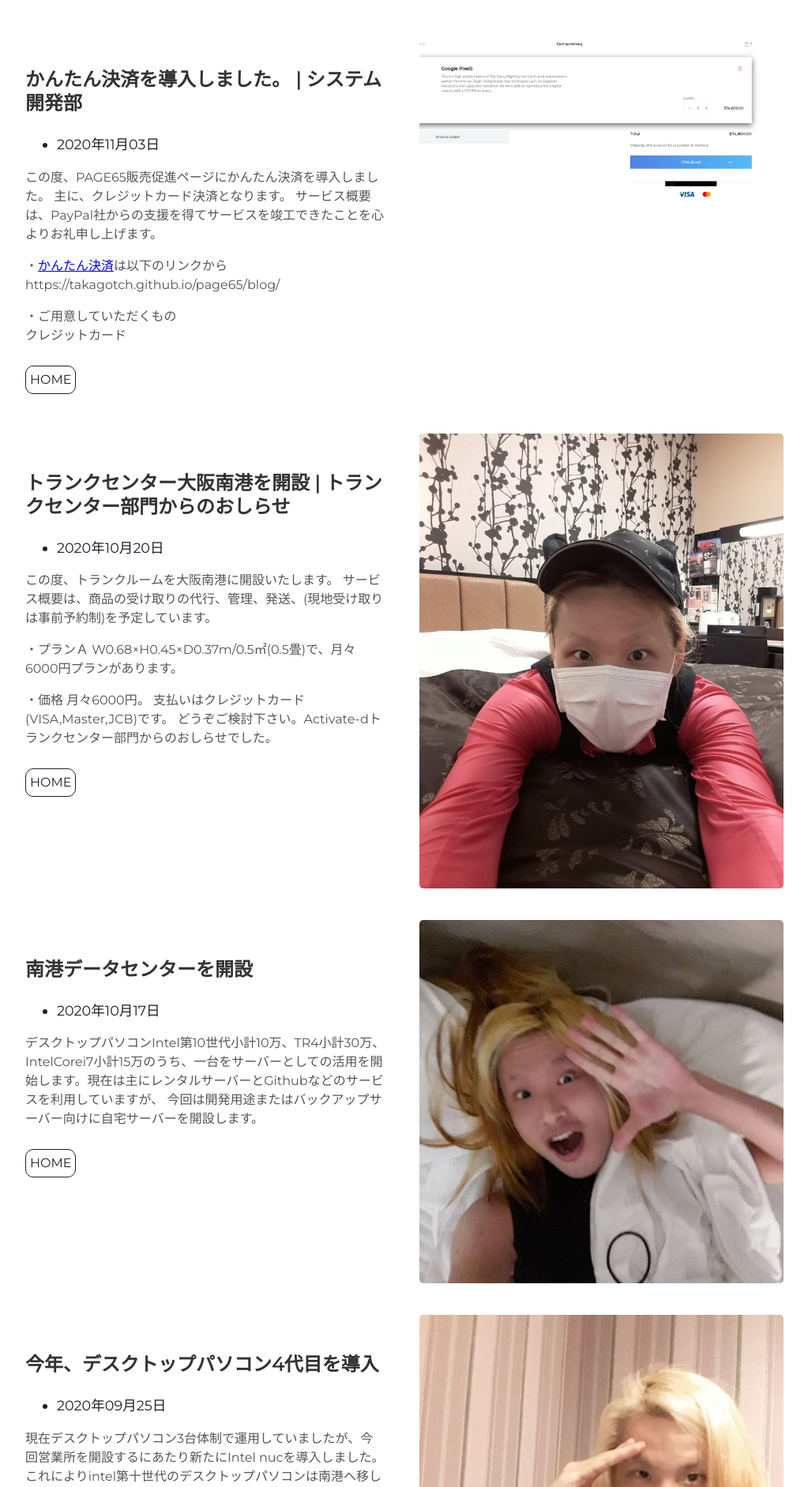
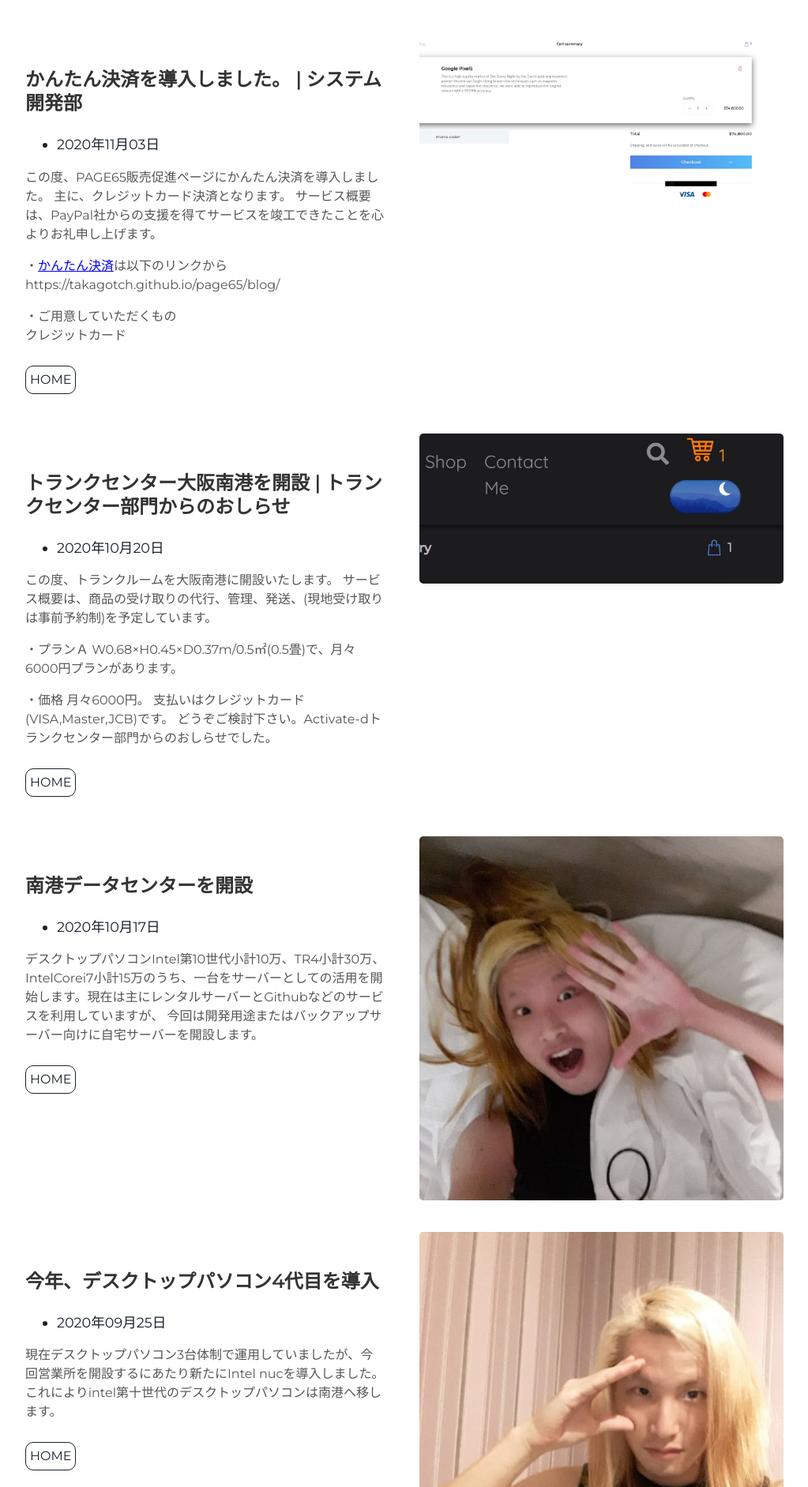
Before and after one commit to takagotch/page351, a Jekyll site: the page built from index.html, in a window 1280 px wide. Shown: the part 4517-6400 px from the top of the page at 79% size, without its empty margins (128-1151 px from the left). Built offline with Jekyll 4.4.1, drawn with Linux system fonts in a browser that asks for light colours.

Commit message:
Update projects.html

```diff
--- a/_includes/projects.html
+++ b/_includes/projects.html
@@ -140,7 +140,7 @@
 
 <div class="user-projects">
   <div class="images-right">
-    <img alt="mountains" src="{{ "/assets/img/fr8.jpg" | prepend: site.baseurl }}" />
+    <img alt="mountains" src="{{ "/assets/img/fr8-1.jpg" | prepend: site.baseurl }}" />
   </div>
   <div class="contents">
     <h3> トランクセンター大阪南港を開設 | トランクセンター部門からのおしらせ </h3>
```
